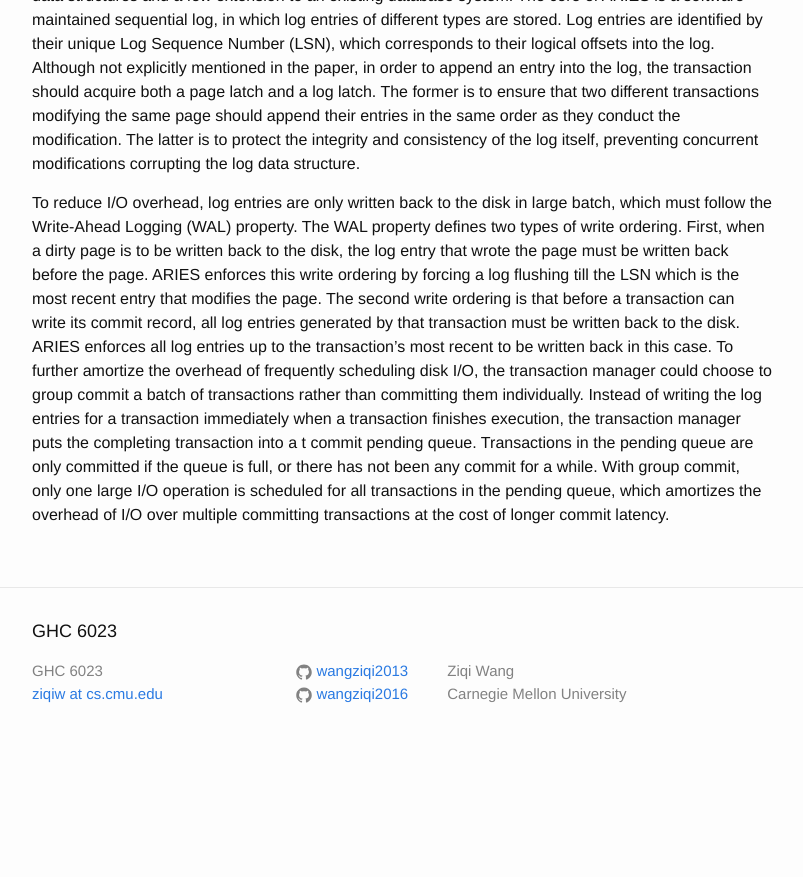
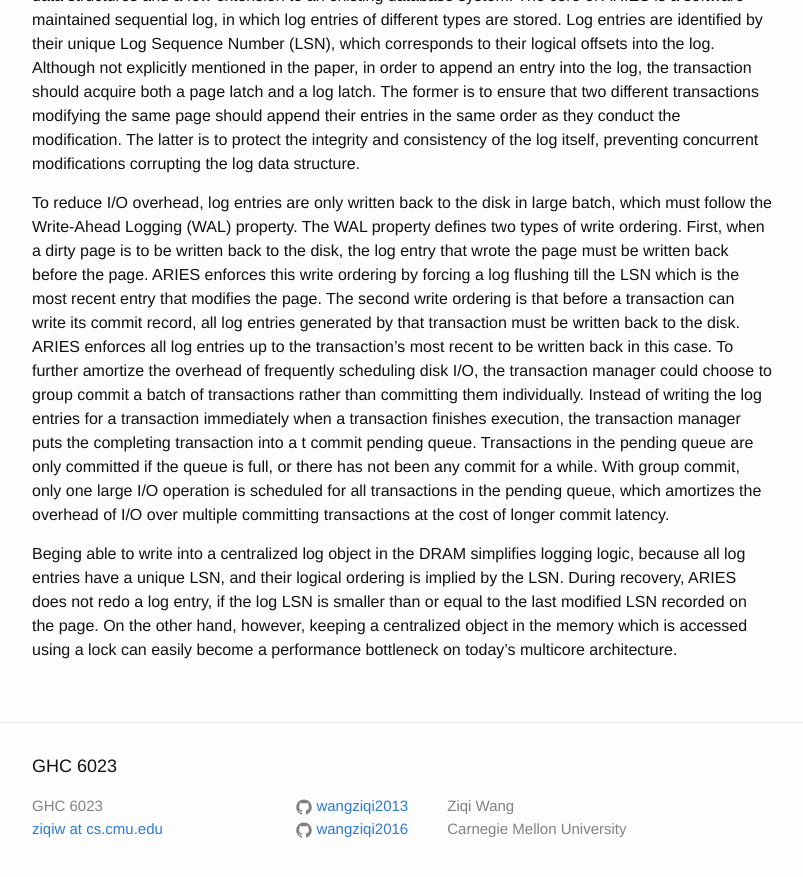
Before and after one commit to wangziqi2013/wangziqi2013.github.io, a Jekyll site: the page built from _posts/2019-02-01-Scalable-Logging_through-Emerging-Non-Volatile-Memory.markdown, in a window 1280 px wide and 900 px high, scrolled down 580 px. Shown: the top 877 px of the window, without its empty margins (238-1041 px from the left). Built offline with Jekyll 4.4.1, drawn with Linux system fonts in a browser that asks for light colours; before the commit the page ends 1345 px from its top, so only the background shows below that.

Commit message:
Adding multicore

```diff
--- a/_posts/2019-02-01-Scalable-Logging_through-Emerging-Non-Volatile-Memory.markdown
+++ b/_posts/2019-02-01-Scalable-Logging_through-Emerging-Non-Volatile-Memory.markdown
@@ -36,3 +36,9 @@ immediately when a transaction finishes execution, the transaction manager puts
 commit pending queue. Transactions in the pending queue are only committed if the queue is full, or there has not been
 any commit for a while. With group commit, only one large I/O operation is scheduled for all transactions in the pending
 queue, which amortizes the overhead of I/O over multiple committing transactions at the cost of longer commit latency.
+
+Beging able to write into a centralized log object in the DRAM simplifies logging logic, because all log entries have
+a unique LSN, and their logical ordering is implied by the LSN. During recovery, ARIES does not redo a log entry,
+if the log LSN is smaller than or equal to the last modified LSN recorded on the page. On the other hand, however,
+keeping a centralized object in the memory which is accessed using a lock can easily become a performance bottleneck
+on today's multicore architecture.
```
